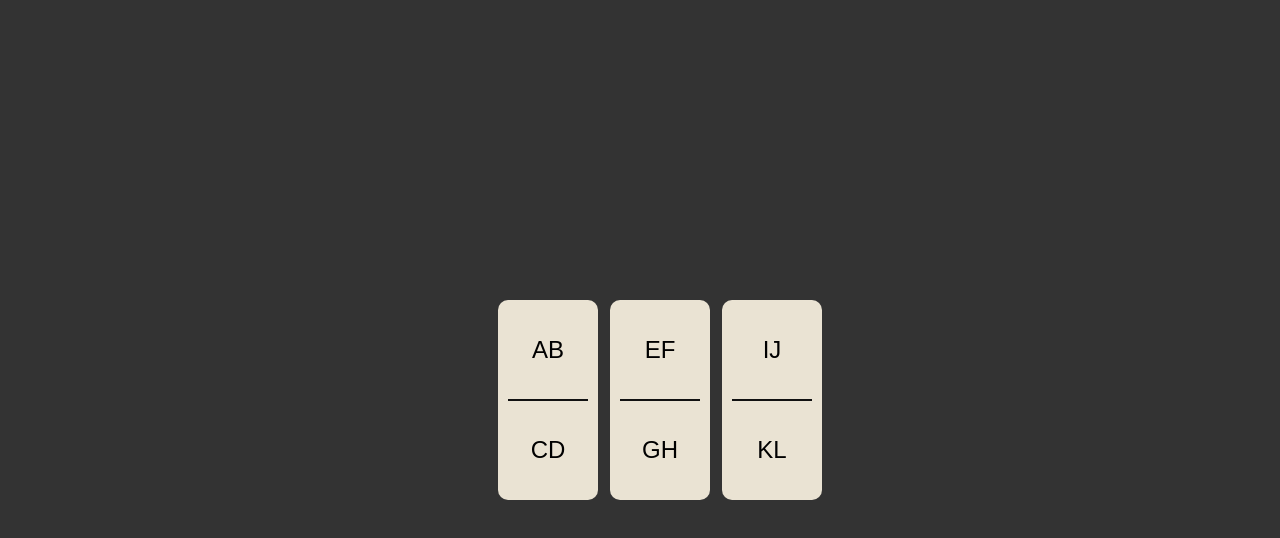
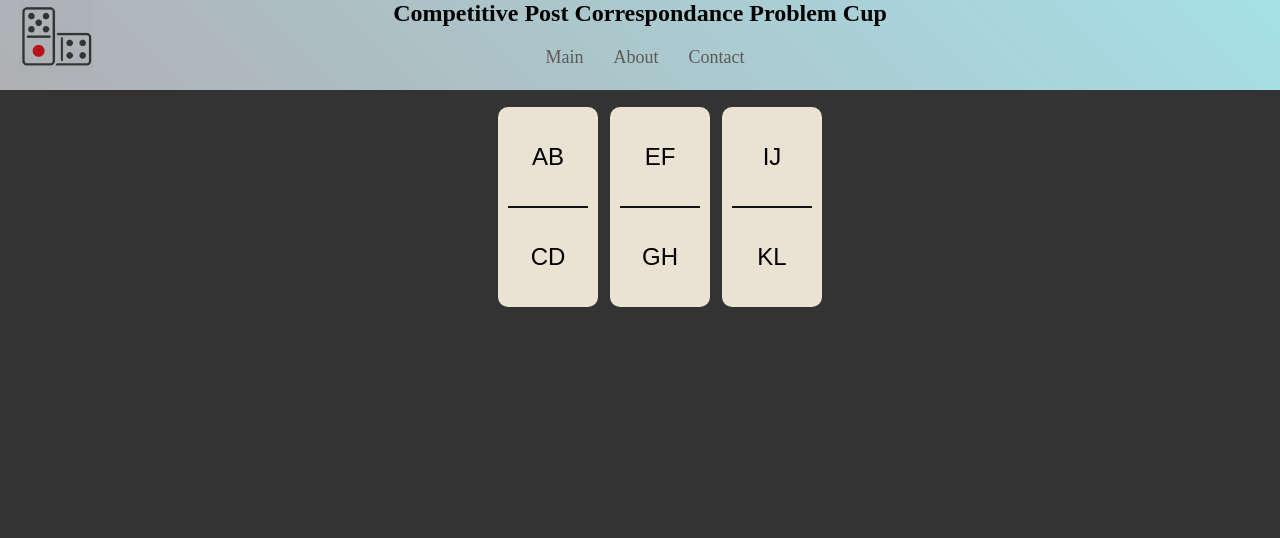
Before and after one commit to bperraud/post_corresponding_problem, a React (Create React App) app in the folder src/: page / in a window 1280 px wide. Shown: the top 538 px of the page. Built offline with nearby package versions, Linux system fonts and the light colour scheme.

Commit message:
add header to reactapp

```diff
--- a/src/src/App.js
+++ b/src/src/App.js
@@ -1,10 +1,17 @@
 import './App.css';
 import Domino from './components/Domino';
+import Navbar from './components/Navbar'
 
 function App() {
   const elements = [["AB", "CD"], ["EF", "GH"], ["IJ", "KL"]];
   return (
+
+
+
     <div className="App">
+      <div className='Header'>
+      <Navbar/>
+      </div>
       <ul>
         {elements.map((item, index) => <Domino topText={item[0]} bottomText={item[1]}/>)}
       </ul>
--- a/src/src/index.css
+++ b/src/src/index.css
@@ -5,10 +5,8 @@
 }
 
 .App {
-  justify-content: center;
-  align-items: center;
-  height: 100vh;
-  display: flex;
+  height: 100%;
+  width: 100%;
 }
 
 button {
@@ -22,7 +20,8 @@
   flex-direction: column;
 }
 
-.dominoes-tile__top, .dominoes-tile__bottom {
+.dominoes-tile__top,
+.dominoes-tile__bottom {
   width: 100px;
   height: 100px;
   background: #eae3d3;
@@ -33,7 +32,8 @@
   align-items: center;
 }
 
-.dominoes-tile__top:before, .dominoes-tile__bottom:before {
+.dominoes-tile__top:before,
+.dominoes-tile__bottom:before {
   content: "";
   display: block;
   width: 80%;
```
